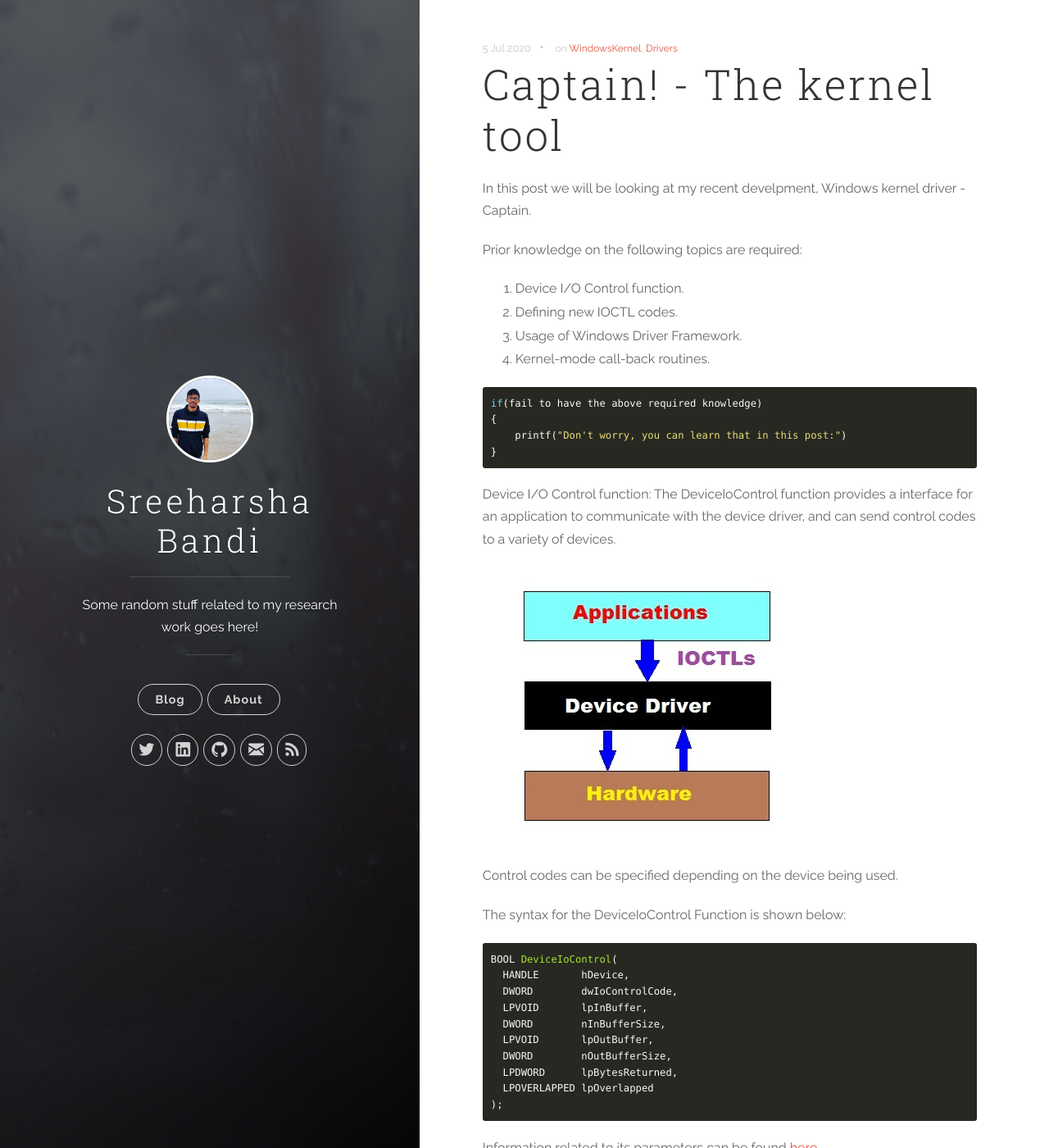
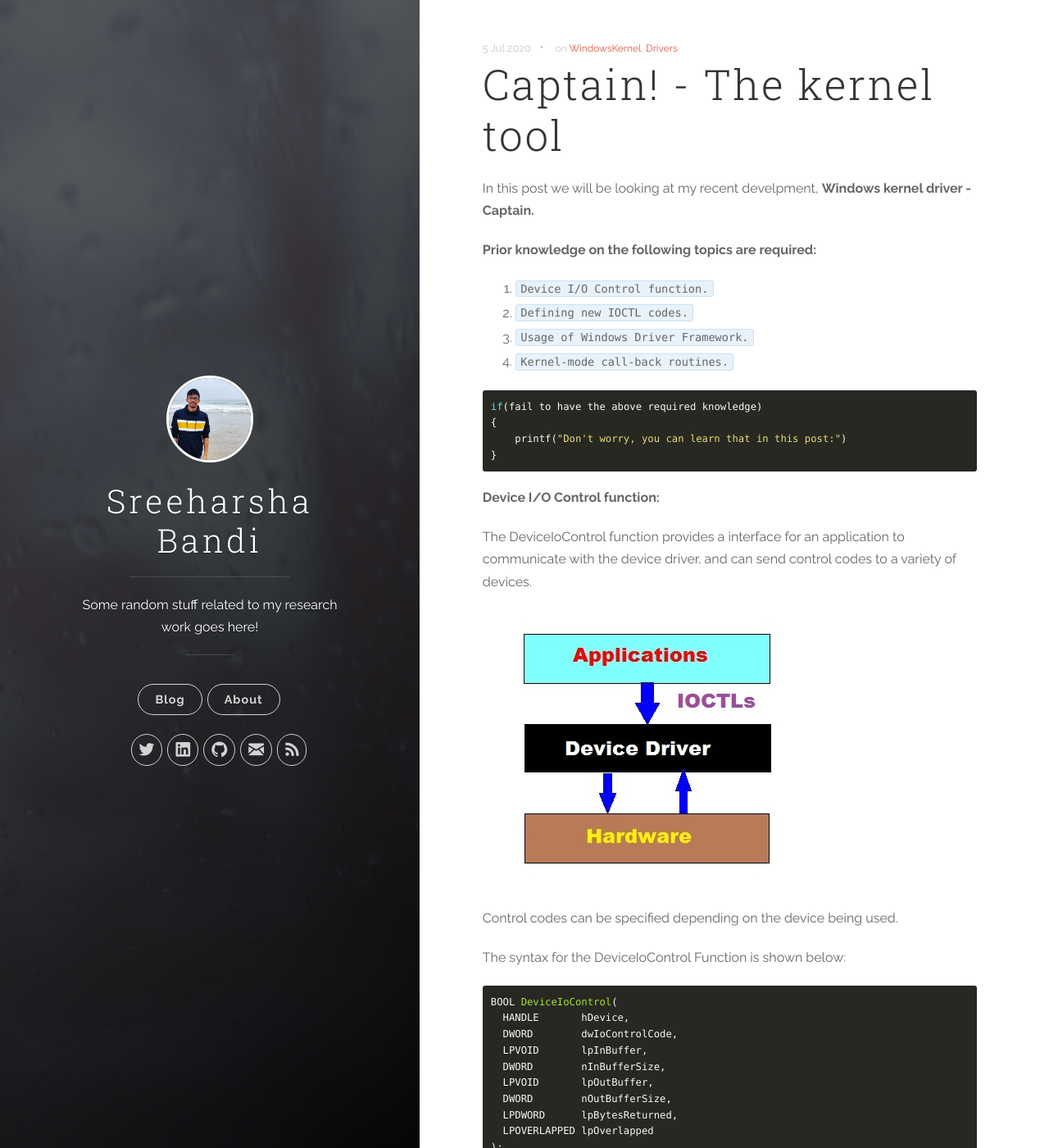
Before and after one commit to sreeharshabandi/sreeharshabandi.github.io, a Jekyll site: the page built from _posts/2020-07-05-Captain.md, in a window 1280 px wide and 1400 px high. Shown: the whole window at 82% size. Built offline with Jekyll 4.4.1, drawn with Linux system fonts in a browser that asks for light colours; some of the changed text lies outside the part shown.

Commit message:
Update 2020-07-05-Captain.md

````diff
--- a/_posts/2020-07-05-Captain.md
+++ b/_posts/2020-07-05-Captain.md
@@ -5,13 +5,13 @@ categories: [Device_Drivers]
 tags: [WindowsKernel, Drivers]
 ---
 
-In this post we will be looking at my recent develpment, Windows kernel driver - Captain.
+<p>In this post we will be looking at my recent develpment, <strong>Windows kernel driver - Captain.</strong></p>
 
-Prior knowledge on the following topics are required:
-1. Device I/O Control function.
-2. Defining new IOCTL codes.
-3. Usage of Windows Driver Framework.
-4. Kernel-mode call-back routines.
+<strong> Prior knowledge on the following topics are required: </strong>
+1. <code class="highlighter-rouge">Device I/O Control function.</code>
+2. <code class="highlighter-rouge">Defining new IOCTL codes.</code>
+3. <code class="highlighter-rouge">Usage of Windows Driver Framework.</code>
+4. <code class="highlighter-rouge">Kernel-mode call-back routines.</code>
 
 ```c++
 if(fail to have the above required knowledge)
@@ -20,8 +20,8 @@ if(fail to have the above required knowledge)
 }
 ```
 
-Device I/O Control function:
-The DeviceIoControl function provides a interface for an application to communicate with the device driver, and can send control codes to a variety of devices.
+<p><strong> Device I/O Control function: </strong></p>
+<p>The DeviceIoControl function provides a interface for an application to communicate with the device driver, and can send control codes to a variety of devices. </p>
 
 ![alt text](https://github.com/sreeharshabandi/sreeharshabandi.github.io/blob/master/images/posts_images/ioclt.jpg?raw=true)
 
@@ -44,7 +44,7 @@ BOOL DeviceIoControl(
 Information related to its parameters can be found [here][IOCTL_syntax].
 
 
-Defing New IOCTL code's:
+<p><strong> Defing New IOCTL code's: </strong></p>
 
 An IO Control code is a 32-bit value that consist of following fields:
 1. Transfer type.
@@ -71,7 +71,7 @@ define IOCTL_Captain CTL_CODE(FILE_DEVICE_UNKNOWN, 0x00000022, METHOD_BUFFERED,
 Details related to Devicetype, Function, Method and Access can be found [here][define_control].
 
 
-Kernel-mode call-back routines:
+<p><strong> Kernel-mode call-back routines: </strong></p>
 
 Windows contains a wide variety of kernel-mode callback routines that driver developers can opt into to receive various event notifications. Below are few callback routines that I have used during the development of Captain.
 1. PsSetCreateProcessNotifyRoutine.
@@ -112,7 +112,7 @@ NTSTATUS PsSetCreateThreadNotifyRoutineEx(
   PVOID                    NotifyInformation
 );
 ```
-Two return values for the above mentioned callbacks:
+<p>Two return values for the above mentioned callbacks:</P>
 1. STATUS_SUCCESS
 2. STATUS_INSUFFICIENT_RESOURCES
 
````
